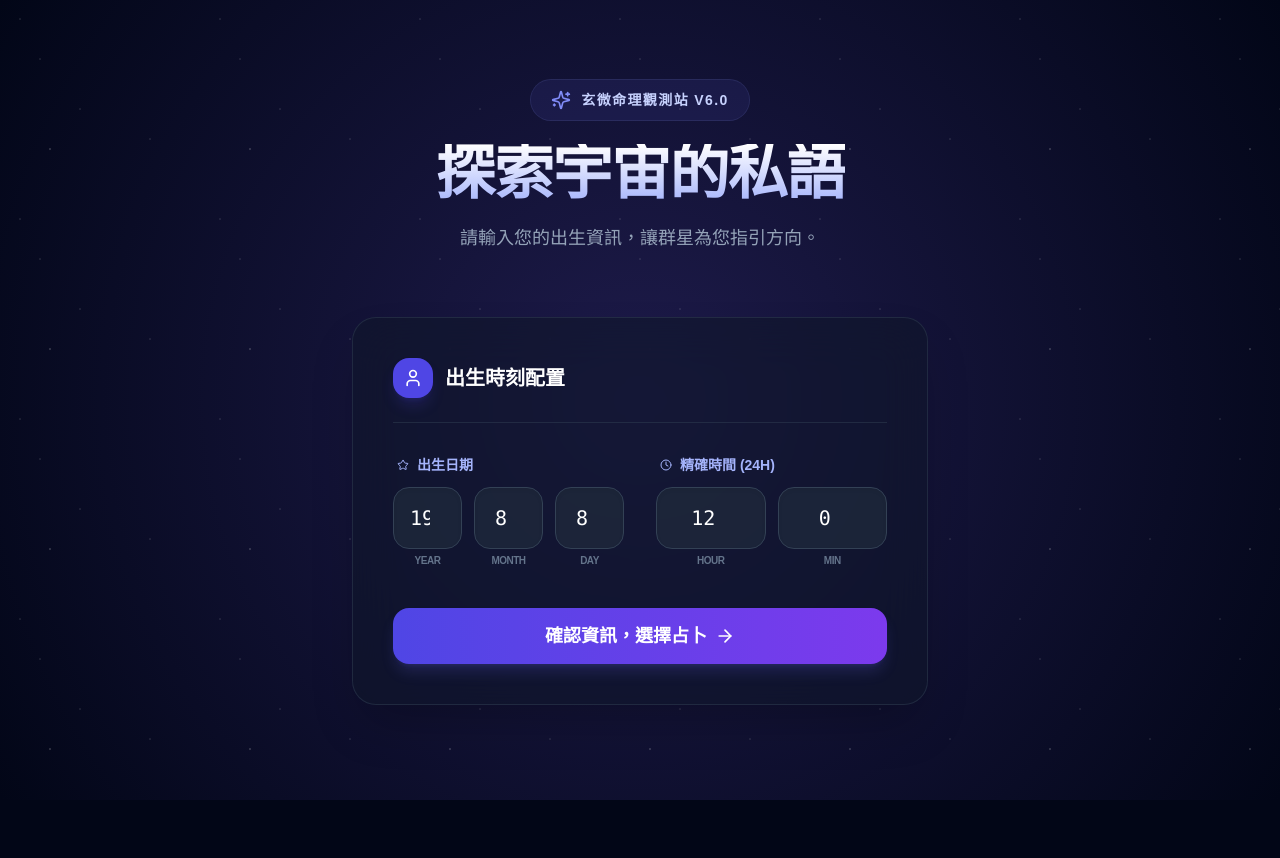
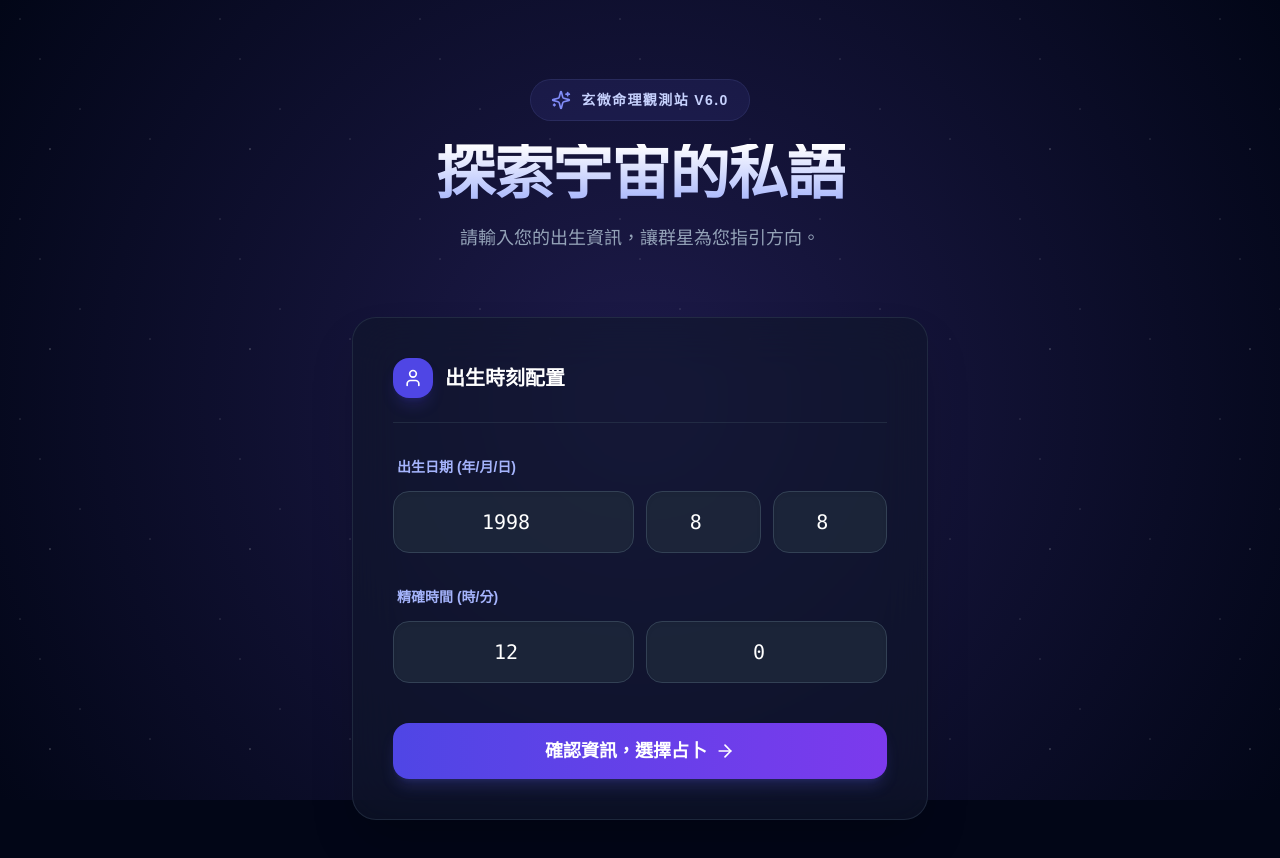
Before and after one commit to Gary0826/Fortune-telling, a React (Vite) app: page / in a window 1280 px wide. Shown: the top 858 px of the page. Before the commit the page ends 800 px from the top, so only its background shows below. Built offline with nearby package versions, Linux system fonts and the light colour scheme.

Commit message:
fix: API key access in browser and revert UI layout for birth info

```diff
--- a/App.tsx
+++ b/App.tsx
@@ -202,42 +202,23 @@ const App: React.FC = () => {
                 <h2 className="text-xl font-bold text-white">出生時刻配置</h2>
               </div>
 
-              <div className="grid grid-cols-1 md:grid-cols-2 gap-8">
+              <div className="grid grid-cols-1 gap-8">
                 <div className="space-y-6">
                   <div className="space-y-3">
-                    <label className="text-sm font-bold text-indigo-300 ml-1 flex items-center gap-2">
-                      <Star className="w-3 h-3" /> 出生日期
-                    </label>
-                    <div className="grid grid-cols-3 gap-3">
-                      <div className="col-span-1">
-                        <input type="number" name="year" value={userInfo.year} onChange={handleInputChange} className="w-full bg-slate-800/80 border border-slate-700 rounded-2xl p-4 text-center focus:ring-2 focus:ring-indigo-500 outline-none text-white font-mono text-xl shadow-inner" placeholder="年" />
-                        <span className="block text-[10px] text-center text-slate-500 mt-1 uppercase font-bold tracking-tighter">Year</span>
-                      </div>
-                      <div className="col-span-1">
-                        <input type="number" name="month" min="1" max="12" value={userInfo.month} onChange={handleInputChange} className="w-full bg-slate-800/80 border border-slate-700 rounded-2xl p-4 text-center focus:ring-2 focus:ring-indigo-500 outline-none text-white font-mono text-xl shadow-inner" placeholder="月" />
-                        <span className="block text-[10px] text-center text-slate-500 mt-1 uppercase font-bold tracking-tighter">Month</span>
-                      </div>
-                      <div className="col-span-1">
-                        <input type="number" name="day" min="1" max="31" value={userInfo.day} onChange={handleInputChange} className="w-full bg-slate-800/80 border border-slate-700 rounded-2xl p-4 text-center focus:ring-2 focus:ring-indigo-500 outline-none text-white font-mono text-xl shadow-inner" placeholder="日" />
-                        <span className="block text-[10px] text-center text-slate-500 mt-1 uppercase font-bold tracking-tighter">Day</span>
-                      </div>
+                    <label className="text-sm font-bold text-indigo-300 ml-1">出生日期 (年/月/日)</label>
+                    <div className="grid grid-cols-4 gap-3">
+                      <input type="number" name="year" value={userInfo.year} onChange={handleInputChange} className="col-span-2 bg-slate-800/80 border border-slate-700 rounded-2xl p-4 text-center focus:ring-2 focus:ring-indigo-500 outline-none text-white font-mono text-xl shadow-inner" placeholder="年" />
+                      <input type="number" name="month" min="1" max="12" value={userInfo.month} onChange={handleInputChange} className="bg-slate-800/80 border border-slate-700 rounded-2xl p-4 text-center focus:ring-2 focus:ring-indigo-500 outline-none text-white font-mono text-xl shadow-inner" placeholder="月" />
+                      <input type="number" name="day" min="1" max="31" value={userInfo.day} onChange={handleInputChange} className="bg-slate-800/80 border border-slate-700 rounded-2xl p-4 text-center focus:ring-2 focus:ring-indigo-500 outline-none text-white font-mono text-xl shadow-inner" placeholder="日" />
                     </div>
                   </div>
                 </div>
                 <div className="space-y-6">
                   <div className="space-y-3">
-                    <label className="text-sm font-bold text-indigo-300 ml-1 flex items-center gap-2">
-                      <Clock className="w-3 h-3" /> 精確時間 (24H)
-                    </label>
+                    <label className="text-sm font-bold text-indigo-300 ml-1">精確時間 (時/分)</label>
                     <div className="grid grid-cols-2 gap-3">
-                      <div>
-                        <input type="number" name="hour" min="0" max="23" value={userInfo.hour} onChange={handleInputChange} className="w-full bg-slate-800/80 border border-slate-700 rounded-2xl p-4 text-center focus:ring-2 focus:ring-indigo-500 outline-none text-white font-mono text-xl shadow-inner" placeholder="時" />
-                        <span className="block text-[10px] text-center text-slate-500 mt-1 uppercase font-bold tracking-tighter">Hour</span>
-                      </div>
-                      <div>
-                        <input type="number" name="minute" min="0" max="59" value={userInfo.minute} onChange={handleInputChange} className="w-full bg-slate-800/80 border border-slate-700 rounded-2xl p-4 text-center focus:ring-2 focus:ring-indigo-500 outline-none text-white font-mono text-xl shadow-inner" placeholder="分" />
-                        <span className="block text-[10px] text-center text-slate-500 mt-1 uppercase font-bold tracking-tighter">Min</span>
-                      </div>
+                      <input type="number" name="hour" min="0" max="23" value={userInfo.hour} onChange={handleInputChange} className="bg-slate-800/80 border border-slate-700 rounded-2xl p-4 text-center focus:ring-2 focus:ring-indigo-500 outline-none text-white font-mono text-xl shadow-inner" placeholder="時" />
+                      <input type="number" name="minute" min="0" max="59" value={userInfo.minute} onChange={handleInputChange} className="bg-slate-800/80 border border-slate-700 rounded-2xl p-4 text-center focus:ring-2 focus:ring-indigo-500 outline-none text-white font-mono text-xl shadow-inner" placeholder="分" />
                     </div>
                   </div>
                 </div>
--- a/services/geminiService.ts
+++ b/services/geminiService.ts
@@ -4,7 +4,8 @@ import { ReadingMode, ReadingResult, SelectedTarot } from "../types.ts";
 
 
 export const fetchInterpretation = async (result: ReadingResult): Promise<string> => {
-  const ai = new GoogleGenAI({ apiKey: process.env.API_KEY || '' });
+  const apiKey = (import.meta as any).env?.VITE_GEMINI_API_KEY || (import.meta as any).env?.API_KEY || '';
+  const ai = new GoogleGenAI(apiKey);
 
   let prompt = "";
   const systemInstruction = "你是專業命理大師「玄微老師」。語氣溫柔、專業、富有同理心且具神秘感。請用繁體中文回覆，針對用戶情況給予具體建議。";
@@ -52,7 +53,8 @@ export const chatWithAI = async (
   message: string,
   history: any[]
 ): Promise<string> => {
-  const ai = new GoogleGenAI({ apiKey: process.env.API_KEY || '' });
+  const apiKey = (import.meta as any).env?.VITE_GEMINI_API_KEY || (import.meta as any).env?.API_KEY || '';
+  const ai = new GoogleGenAI(apiKey);
   const systemInstruction = "你是專業命理大師「玄微老師」。用戶正在針對剛才的占卜結果向你請教。請保持專業與同理心，給予具體的解析與建議。";
 
   try {
```
